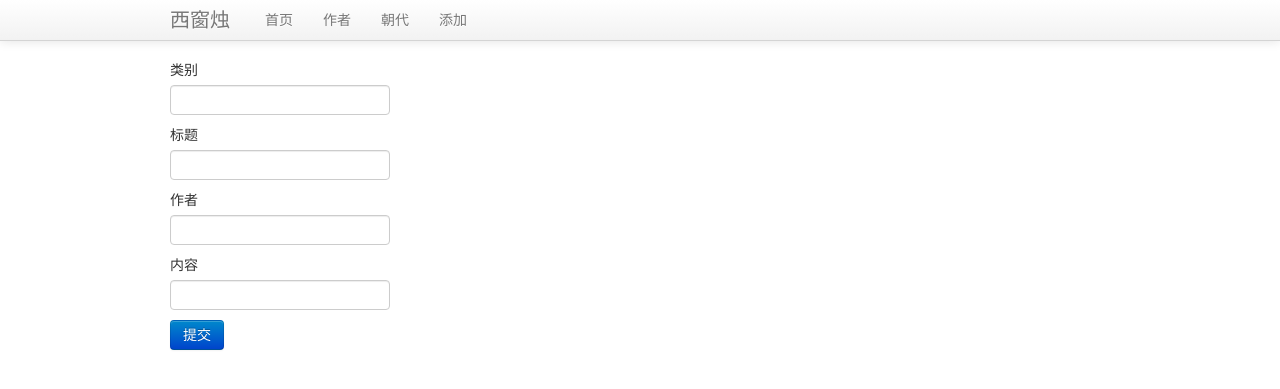
After one commit to xiaojunchan/xichuangzhu, a Flask app: page /add_work in a window 1280 px wide. The commit adds this page. Shown: the top 389 px of the page. Run offline with Flask 2, Linux system fonts and the light colour scheme; some libraries are stand-ins or nearby versions.

Commit message:
add some pages

```diff
--- a/static/style/page.css
+++ b/static/style/page.css
@@ -1 +1,7 @@
-body{margin:50px 0 0 0;}
+body{margin:60px 0 0 0;}
+#page-index .work-item .work-title{font-size:35px;line-height:40px;margin-bottom:5px;font-weight:bold;font-family:'宋体';}
+#page-index .work-item .work-content{font-size:18px;line-height:25px;font-family:'';}
+#page-author .author-item .author{font-size:35px;line-height:40px;margin-bottom:5px;font-weight:bold;font-family:'宋体';}
+#page-author .author-item .author-introduction{font-size:18px;line-height:25px;font-family:'';}
+#page-dynasty .dynasty-item .dynasty{font-size:35px;line-height:40px;margin-bottom:5px;font-weight:bold;font-family:'宋体';}
+#page-dynasty .dynasty-item .dynasty-introduction{font-size:18px;line-height:25px;font-family:'';}
--- a/static/style/page.less
+++ b/static/style/page.less
@@ -1,3 +1,64 @@
 body{
-	margin: 50px 0 0 0;
+	margin: 60px 0 0 0;
 }
+
+// page index
+//-----------------------------------------------------
+#page-index{
+	.work-item{
+		.work-title{
+			font-size: 35px;
+			line-height: 40px;
+			margin-bottom: 5px;
+			font-weight: bold;
+			font-family: '宋体';
+		}
+
+		.work-content{
+			font-size: 18px;
+			line-height: 25px;
+			font-family: '';
+		}
+	}
+}
+
+// page author
+//-----------------------------------------------------
+#page-author{
+	.author-item{
+		.author{
+			font-size: 35px;
+			line-height: 40px;
+			margin-bottom: 5px;
+			font-weight: bold;
+			font-family: '宋体';
+		}
+
+		.author-introduction{
+			font-size: 18px;
+			line-height: 25px;
+			font-family: '';
+		}
+	}
+}
+
+
+// page dynasty
+//-----------------------------------------------------
+#page-dynasty{
+	.dynasty-item{
+		.dynasty{
+			font-size: 35px;
+			line-height: 40px;
+			margin-bottom: 5px;
+			font-weight: bold;
+			font-family: '宋体';
+		}
+
+		.dynasty-introduction{
+			font-size: 18px;
+			line-height: 25px;
+			font-family: '';
+		}
+	}
+}
--- /dev/null
+++ b/templates/add_work.html
@@ -0,0 +1,34 @@
+{% extends "layout.html" %}
+
+{% block page_title %}添加作品{% endblock %}
+
+{% block page_id%}page-add-work{% endblock %}
+
+{% block body %}
+
+<form method="post" action="{{ url_for('add_work') }}">
+
+	<div>
+		<label>类别</label>
+		<input type="text" name="type"/>
+	</div>
+
+	<div>
+		<label>标题</label>
+		<input type="text" name="title" />
+	</div>
+
+	<div>
+		<label>作者</label>
+		<input type="text" name="author" />
+	</div>
+
+	<div>
+		<label>内容</label>
+		<input type="text" name="content" />
+	</div>
+
+	<input type="submit" value="提交" class="btn btn-primary" />
+</form>
+
+{% endblock %}
--- a/templates/layout.html
+++ b/templates/layout.html
@@ -1,12 +1,12 @@
 <!doctype html>
 <html>
 	<head>
-		<title>西窗烛</title>
+		<title>{% block page_title %}西窗烛{% endblock %}</title>
 		<link type="text/css" rel="stylesheet" href="{{ url_for('static', filename='style/bootstrap.min.css') }}">
 		<link type="text/css" rel="stylesheet" href="{{ url_for('static', filename='style/page.css') }}">
 	</head>
 
-	<body>
+	<body id="{% block page_id %}{% endblock %}">
 
 		<div class="navbar navbar-fixed-top">
 			<div class="navbar-inner">
@@ -14,9 +14,10 @@
 					<a class="brand" href="{{ url_for('index') }}">西窗烛</a>
 
 					<ul class="nav">
-						<li class="active"><a href="{{ url_for('index') }}">首页</a></li>
-						<li><a href="#">朝代</a></li>
-						<li><a href="#">链接</a></li>
+						<li><a href="{{ url_for('index') }}">首页</a></li>
+						<li><a href="{{ url_for('author') }}">作者</a></li>
+						<li><a href="{{ url_for('dynasty') }}">朝代</a></li>
+						<li><a href="{{ url_for('add_work') }}">添加</a></li>
 					</ul>
 				</div>
 			</div>
--- a/xichuangzhu.py
+++ b/xichuangzhu.py
@@ -1,23 +1,41 @@
 # -*- coding: utf-8 -*-
 
-from flask import Flask, render_template
+from flask import Flask, render_template, request
 import MySQLdb
 
 app = Flask(__name__)
 
-# home page
+conn = MySQLdb.connect(host='localhost', user='root', passwd='xiaowangzi', db='classic', charset='utf8')
+cursor = conn.cursor()
+
+# page home
 @app.route('/')
 def index():
-	#conn = MySQLdb.connect(host='localhost', user='root', passwd='xiaowangzi', db='beforeidie', charset='utf8')
-	#cursor = conn.cursor()
-	#cursor.execute('SELECT * FROM goals')
-	#return cursor.fetchone()[1]
-	return render_template('index.html')
+	cursor.execute('SELECT * FROM work')
+	works = cursor.fetchall()
+	return render_template('index.html', works=works)
 
-# add classic works
-@app.route('/add')
-def fuckass():
-    return '添加作品'
+# page author
+@app.route('/author')
+def author():
+	cursor.execute('SELECT * FROM author')
+	authors = cursor.fetchall()
+	return render_template('author.html', authors=authors)
+
+# page dynasty
+@app.route('/dynasty')
+def dynasty():
+	cursor.execute('SELECT * FROM dynasty')
+	dynasties = cursor.fetchall()
+	return render_template('dynasty.html', dynasties=dynasties)
+
+# page add works
+@app.route('/add_work', methods=['GET', 'POST'])
+def add_work():
+	if request.method == 'GET':
+		return render_template('add_work.html')
+	elif request.method == 'POST':
+		return '添加作品'
 
 if __name__ == '__main__':
-    app.run(debug=True)
+	app.run(debug=True)
```
Also changed, not shown: templates/author.html (added, +16 -0 lines), templates/dynasty.html (added, +16 -0 lines), templates/index.html (+12 -1 lines), 1 other file.
